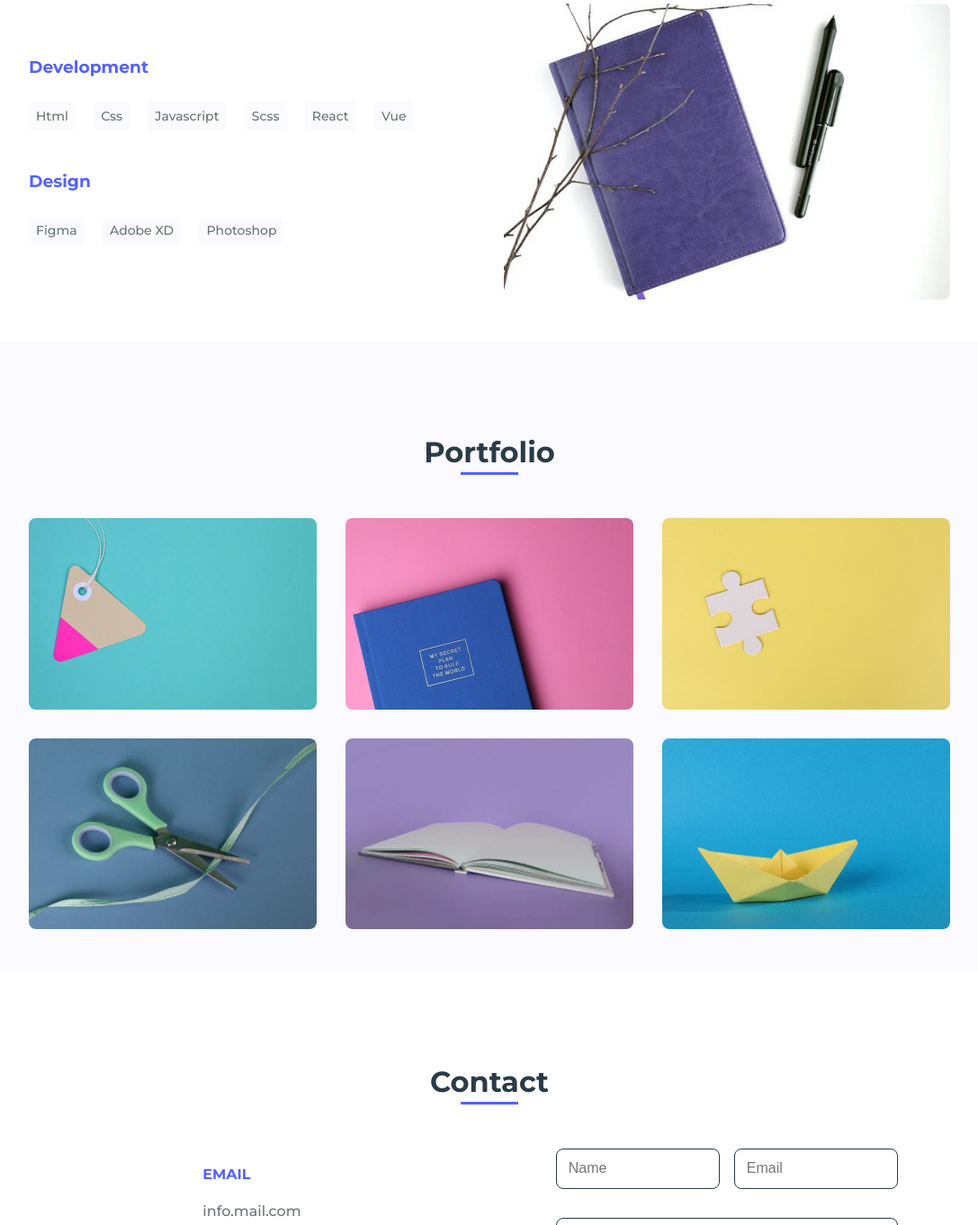
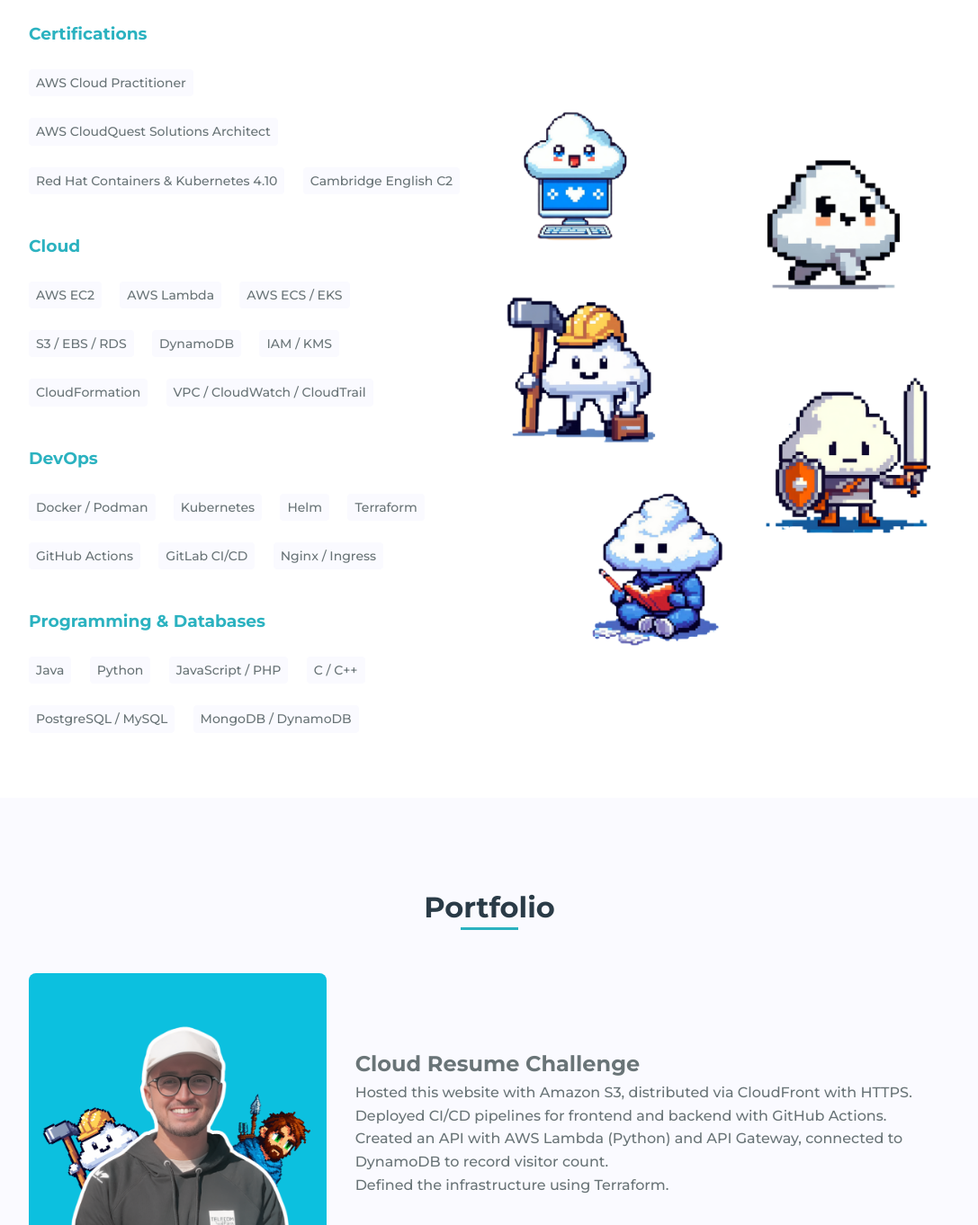
Before and after one commit to LouayBks/cloud-resume, a plain HTML site: page index.html in a window 1280 px wide. Shown: the part 1438-2800 px from the top of the page at 90% size, without its empty margins (96-1183 px from the left). Drawn offline with nearby package versions, Linux system fonts and the light colour scheme; no server answers.

Commit message:
edited the frontend

```diff
--- a/assets/css/styles.css
+++ b/assets/css/styles.css
@@ -9,7 +9,7 @@
 
 /*===== Colores =====*/
 :root{
-    --first-color: #5361FF;
+    --first-color: #2bb2c0;
     --white-color: #FAFAFF;
     --dark-color: #2A3B47;
     --text-color: #697477;
@@ -450,14 +450,23 @@
         align-items: center;
     }
 
-    .portfolio__container{
-        grid-template-columns: repeat(3, 1fr);
-        grid-template-rows: repeat(2, 1fr);
+    .portfolio__container {
+        display: grid;
+        grid-template-columns: 1fr 2fr ;/* 1 column for image, 1 for text, and a 0fr spacer */
+        grid-template-rows: repeat(4, auto); /* 4 rows, height adjusts to content */
         column-gap: 2rem;
+        row-gap: 3rem;
+    }
+    .portfolio__description {
+        display: flex;
+        flex-direction: column;
+        justify-content: center; /* centers the block inside its grid cell */
+        width: 100%;
     }
 
+
     .contact__container{
-        grid-template-columns: repeat(2, 1fr);
+        grid-template-columns: 1fr;
         justify-items: center;
     }
     .contact__form{
--- a/index.html
+++ b/index.html
@@ -19,7 +19,7 @@
     <header class="l-header">
         <nav class="nav bd-grid">
             <div>
-                <a href="#" class="nav__logo">Louay "Ta1wan" Belkhamsa</a>
+                <a href="#" class="nav__logo">SmoothDevOperator</a>
 
             </div>
             <div id="visitorCount" class="nav__logo">Loading visitor count...</div>
@@ -44,7 +44,7 @@
         <!--===== HOME =====-->
         <section class="home" id="home">
             <div class="home__container bd-grid">
-                <h1 class="home__title"><span>HE</span><br>LLO.</h1>
+                <h1 class="home__title"><span>Dev</span><br>5ive</h1>
 
                 <div class="home__scroll">
                     <a href="#about" class="home__scroll-link"><i class='bx bx-up-arrow-alt'></i>Scroll down</a>
@@ -60,17 +60,20 @@
 
             <div class="about__container bd-grid">
                 <div class="about__img">
-                    <img src="assets/img/perfil.png" alt="">
+                    <img src="assets/img/pixel_lou_nobkg.png" alt="">
                 </div>
 
                 <div>
                     <h2 class="about__subtitle">I'm Louay Belkhamsa</h2>
-                    <span class="about__profession">Cloud Engineer / Solutions Architect</span>
-                    <p class="about__text">This is a placeholder website while I finish the networking part</p>
+                    <span class="about__profession">Cloud Engineer / Solutions Architect (Nearly)</span>
+                    <p class="about__text">I am a <b>DSI</b> (Déploiement de Systèmes d'Informations) student at
+                        <b>Télécom Sudparis</b>.
 
                     <div class="about__social">
-                        <a href="#" class="about__social-icon"><i class='bx bxl-linkedin'></i></a>
-                        <a href="#" class="about__social-icon"><i class='bx bxl-github'></i></a>
+                        <a href="https://www.linkedin.com/in/louay-belkhamsa/" class="about__social-icon"><i
+                                class='bx bxl-linkedin'></i></a>
+                        <a href="https://github.com/LouayBks" class="about__social-icon"><i
+                                class='bx bxl-github'></i></a>
                         <a href="#" class="about__social-icon"><i class='bx bxl-dribbble'></i></a>
                     </div>
                 </div>
@@ -83,73 +86,131 @@
 
             <div class="skills__container bd-grid">
                 <div class="skills__box">
-                    <h3 class="skills__subtitle">Development</h3>
-                    <span class="skills__name">Html</span>
-                    <span class="skills__name">Css</span>
-                    <span class="skills__name">Javascript</span>
-                    <span class="skills__name">Scss</span>
-                    <span class="skills__name">React</span>
-                    <span class="skills__name">Vue</span>
+                    <h3 class="skills__subtitle">Certifications</h3>
+                    <span class="skills__name">AWS Cloud Practitioner</span>
+                    <span class="skills__name">AWS CloudQuest Solutions Architect</span>
+                    <span class="skills__name">Red Hat Containers & Kubernetes 4.10</span>
+                    <span class="skills__name">Cambridge English C2</span>
 
-                    <h3 class="skills__subtitle">Design</h3>
-                    <span class="skills__name">Figma</span>
-                    <span class="skills__name">Adobe XD</span>
-                    <span class="skills__name">Photoshop</span>
+                    <h3 class="skills__subtitle">Cloud</h3>
+                    <span class="skills__name">AWS EC2</span>
+                    <span class="skills__name">AWS Lambda</span>
+                    <span class="skills__name">AWS ECS / EKS</span>
+                    <span class="skills__name">S3 / EBS / RDS</span>
+                    <span class="skills__name">DynamoDB</span>
+                    <span class="skills__name">IAM / KMS</span>
+                    <span class="skills__name">CloudFormation</span>
+                    <span class="skills__name">VPC / CloudWatch / CloudTrail</span>
+
+                    <h3 class="skills__subtitle">DevOps</h3>
+                    <span class="skills__name">Docker / Podman</span>
+                    <span class="skills__name">Kubernetes</span>
+                    <span class="skills__name">Helm</span>
+                    <span class="skills__name">Terraform</span>
+                    <span class="skills__name">GitHub Actions</span>
+                    <span class="skills__name">GitLab CI/CD</span>
+                    <span class="skills__name">Nginx / Ingress</span>
+
+                    <h3 class="skills__subtitle">Programming & Databases</h3>
+                    <span class="skills__name">Java</span>
+                    <span class="skills__name">Python</span>
+                    <span class="skills__name">JavaScript / PHP</span>
+                    <span class="skills__name">C / C++</span>
+                    <span class="skills__name">PostgreSQL / MySQL</span>
+                    <span class="skills__name">MongoDB / DynamoDB</span>
+
                 </div>
 
+
                 <div class="skills__img">
-                    <img src="assets/img/skill.jpg" alt="">
+                    <img src="assets/img/clouds.png" alt="">
                 </div>
             </div>
         </section>
+
+
+
 
         <!--===== PORTFOLIO =====-->
         <section class="portfolio section" id="portfolio">
             <h2 class="section-title">Portfolio</h2>
 
             <div class="portfolio__container bd-grid">
+                <!-- Project 1 -->
                 <div class="portfolio__img">
-                    <img src="assets/img/work1.jpg" alt="">
-
+                    <img src="assets/img/1.png" alt="">
                     <div class="portfolio__link">
                         <a href="#" class="portfolio__link-name">View details</a>
                     </div>
                 </div>
+                <div class="portfolio__description">
+                    <h2>Cloud Resume Challenge</h2>
+                    <ul>
+                        <li>Hosted this website with Amazon S3, distributed via CloudFront with HTTPS.</li>
+                        <li>Deployed CI/CD pipelines for frontend and backend with GitHub Actions.</li>
+                        <li>Created an API with AWS Lambda (Python) and API Gateway, connected to DynamoDB to record
+                            visitor count.</li>
+                        <li>Defined the infrastructure using Terraform.</li>
+                    </ul>
+                </div>
+
+
+                <!-- Project 2 -->
                 <div class="portfolio__img">
-                    <img src="assets/img/work2.jpg" alt="">
-
+                    <img src="assets/img/2.png" alt="">
                     <div class="portfolio__link">
                         <a href="#" class="portfolio__link-name">View details</a>
                     </div>
                 </div>
+                <div class="portfolio__description">
+                    <h2>QR Code Generator on EKS</h2>
+                    <ul>
+                        <li>Dockerized a Python & Next.js application.</li>
+                        <li>Automated CI/CD with GitHub Actions to Docker Hub.</li>
+                        <li>Deployed on EKS using Helm and Terraform.</li>
+                        <li>Configured Kubernetes for scalability and resilience.</li>
+                    </ul>
+                </div>
+
+                <!-- Project 3 -->
                 <div class="portfolio__img">
-                    <img src="assets/img/work3.jpg" alt="">
-
+                    <img src="assets/img/3.png" alt="">
                     <div class="portfolio__link">
                         <a href="#" class="portfolio__link-name">View details</a>
                     </div>
                 </div>
+                <div class="portfolio__description">
+                    <h2>Flask App with K8s High Availability</h2>
+                    <ul>
+                        <li>Developed a Flask app connected to MongoDB and Dockerized it.</li>
+                        <li>Deployed on Kubernetes, managing traffic via Nginx & Ingress.</li>
+                        <li>Automated deployment with Helm and Terraform.</li>
+                        <li>Implemented Auto-Scaling, Network Policies, and StatefulSets for resilience.</li>
+                    </ul>
+                </div>
+
+
+                <!-- Project 4 -->
                 <div class="portfolio__img">
-                    <img src="assets/img/work4.jpg" alt="">
-
+                    <img src="assets/img/4.png" alt="">
                     <div class="portfolio__link">
                         <a href="#" class="portfolio__link-name">View details</a>
                     </div>
                 </div>
-                <div class="portfolio__img">
-                    <img src="assets/img/work5.jpg" alt="">
+                <div class="portfolio__description">
+                    <h2>Security Analysis of Certificate Protocol</h2>
+                    <ul>
+                        <li>Conducted security analysis of a C-ITS certificate management protocol.</li>
+                        <li>Modeled attack scenarios and researched vulnerabilities.</li>
+                        <li>Performed formal verification with Scyther.</li>
+                    </ul>
+                </div>
 
-                    <div class="portfolio__link">
-                        <a href="#" class="portfolio__link-name">View details</a>
-                    </div>
-                </div>
-                <div class="portfolio__img">
-                    <img src="assets/img/work6.jpg" alt="">
 
-                    <div class="portfolio__link">
-                        <a href="#" class="portfolio__link-name">View details</a>
-                    </div>
-                </div>
+
+
+
+
             </div>
         </section>
 
@@ -160,16 +221,16 @@
             <div class="contact__container bd-grid">
                 <div class="contact__info">
                     <h3 class="contact__subtitle">EMAIL</h3>
-                    <span class="contact__text">info.mail.com</span>
+                    <span class="contact__text">louay.belkhamsa@telecom-sudparis.eu</span>
 
                     <h3 class="contact__subtitle">PHONE</h3>
-                    <span class="contact__text">+20 999-999</span>
+                    <span class="contact__text">+33 7 59 83 14 07</span>
 
-                    <h3 class="contact__subtitle">ADRESS</h3>
-                    <span class="contact__text">My contry</span>
+                    <h3 class="contact__subtitle">ADDRESS</h3>
+                    <span class="contact__text">Paris, Île-de-France, France</span>
                 </div>
 
-                <form action="" class="contact__form">
+                <!-- <form action="" class="contact__form">
                     <div class="contact__inputs">
                         <input type="text" placeholder="Name" class="contact__input">
                         <input type="mail" placeholder="Email" class="contact__input">
@@ -178,7 +239,7 @@
                     <textarea name="" id="" cols="0" rows="10" class="contact__input"></textarea>
 
                     <input type="submit" value="Enviar" class="contact__button">
-                </form>
+                </form> -->
             </div>
         </section>
     </main>
@@ -187,8 +248,8 @@
     <footer class="footer section">
         <div class="footer__container bd-grid">
             <div class="footer__data">
-                <h2 class="footer__title">JHON DOE</h2>
-                <p class="footer__text">I'm Jhon Doe and this is my personal website</p>
+                <h2 class="footer__title">Special Thanks!</h2>
+                <p class="footer__text">To <b>Bedimcode</b> for making this template!</p>
             </div>
 
             <div class="footer__data">
@@ -204,9 +265,10 @@
 
             <div class="footer__data">
                 <h2 class="footer__title">FOLLOW</h2>
-                <a href="#" class="footer__social"><i class='bx bxl-facebook'></i></a>
-                <a href="#" class="footer__social"><i class='bx bxl-instagram'></i></a>
-                <a href="#" class="footer__social"><i class='bx bxl-twitter'></i></a>
+                <a href="https://www.facebook.com/f323434b333532/" class="footer__social"><i
+                        class='bx bxl-facebook'></i></a>
+                <a href="https://www.instagram.com/lou_belkhamsa/" class="footer__social"><i
+                        class='bx bxl-instagram'></i></a>
             </div>
 
 
```
Also changed, not shown: assets/img/1.png (added), assets/img/2-qr-code-artjpg_800.jpg (added), assets/img/2.png (added), assets/img/3.png (added), assets/img/4.png (added), assets/img/LinkedInCover-OrPink.png (added), assets/img/clouds.png (added), assets/img/perfil.png (deleted), assets/img/pixel_lou_nobkg.png (added), assets/img/skill.jpg (deleted), assets/img/work1.jpg (deleted), assets/img/work2.jpg (deleted), assets/img/work3.jpg (deleted), assets/img/work4.jpg (deleted), 2 more files.
